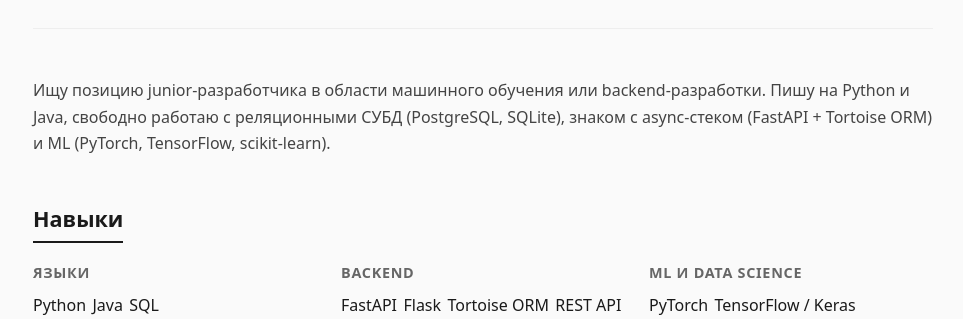
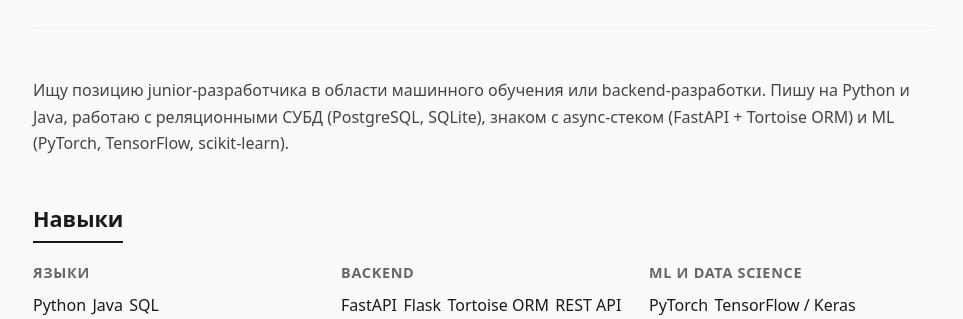
Before and after one commit to razenbaun/portfolio, a Flask app: page / in a window 1280 px wide. Shown: the part 366-685 px from the top of the page, without its empty margins (157-1120 px from the left). Run offline with Flask 3, Linux system fonts and the light colour scheme.

Commit message:
скорректировал текст в шаблона

```diff
--- a/templates/index.html
+++ b/templates/index.html
@@ -27,7 +27,7 @@
 <!--        <h2>О себе</h2>-->
         <p>
             Ищу позицию junior-разработчика в области машинного обучения
-            или backend-разработки. Пишу на Python и Java, свободно работаю
+            или backend-разработки. Пишу на Python и Java, работаю
             с реляционными СУБД (PostgreSQL, SQLite), знаком с async-стеком
             (FastAPI + Tortoise ORM) и ML (PyTorch, TensorFlow, scikit-learn).
         </p>
--- a/templates/project_detail.html
+++ b/templates/project_detail.html
@@ -82,7 +82,7 @@
     <!-- ===== ПРИМЕР КОДА ===== -->
     {% if project.code_snippet %}
     <section class="project-section">
-        <h2>Пример использования</h2>
+        <h2>Пример кода</h2>
         <pre class="code-block"><code class="language-{{ project.code_snippet.lang }}">{{ project.code_snippet.code }}</code></pre>
     </section>
     {% endif %}
```
